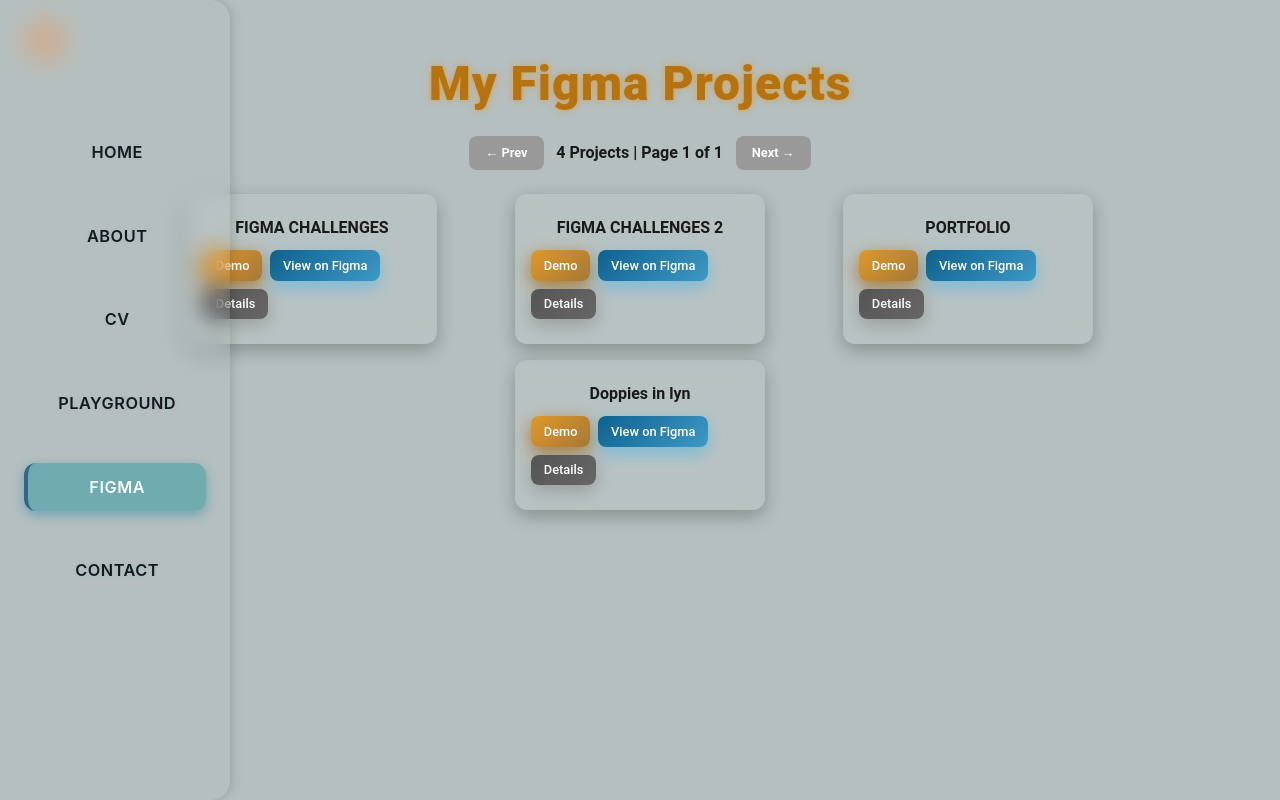
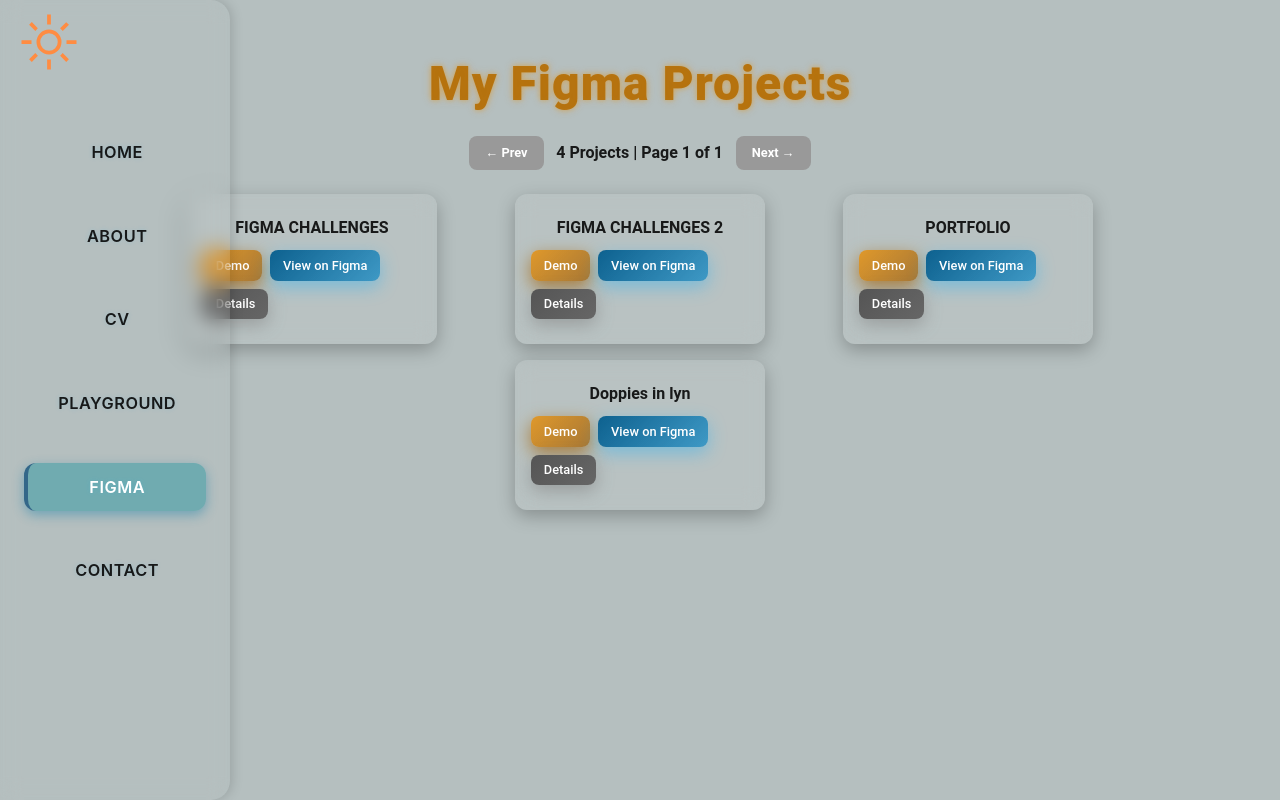
Before and after one commit to Steffycoding/PORTFOLIO, a Nuxt app: page /figma in a window 1280 px wide. Built offline with nearby package versions, Linux system fonts and the light colour scheme.

Commit message:
toggling

```diff
--- a/pages/about.vue
+++ b/pages/about.vue
@@ -42,7 +42,7 @@
   position: fixed;
   top: 1.5vh;
   left: 1.5vw;
-  width: clamp(40px, 6vw, 70px);
+  width: clamp(35px, 5.5vw, 60px);
   z-index: 1100;
   cursor: pointer;
 }
@@ -50,7 +50,7 @@
   width: 100%;
 }
 .theme-toggle:hover {
-  transform: scale(1.12);
+  transform: scale(1.1);
   transition: transform 0.2s ease;
 }
 
--- a/pages/cv.vue
+++ b/pages/cv.vue
@@ -368,6 +368,23 @@
   padding-left: 1rem;
 }
 
+/* Theme toggle */
+.theme-toggle {
+  position: fixed;
+  top: 1.5vh;
+  left: 1.5vw;
+  width: clamp(35px, 5.5vw, 60px);
+  z-index: 1100;
+  cursor: pointer;
+}
+.theme-toggle img {
+  width: 100%;
+}
+.theme-toggle:hover {
+  transform: scale(1.1);
+  transition: transform 0.2s ease;
+}
+
 /* ---------------- Responsive ---------------- */
 
 /* Small Mobile Devices */
--- a/pages/figma.vue
+++ b/pages/figma.vue
@@ -405,6 +405,22 @@
   font-size: 1.3rem;
 }
 
+/* Theme toggle */
+.theme-toggle {
+  position: fixed;
+  top: 1.5vh;
+  left: 1.5vw;
+  width: clamp(35px, 5.5vw, 60px);
+  z-index: 1100;
+  cursor: pointer;
+}
+.theme-toggle img {
+  width: 100%;
+}
+.theme-toggle:hover {
+  transform: scale(1.1);
+  transition: transform 0.2s ease;
+}
 
 /* Responsive Grid */
 @media (max-width: 1200px) {
--- a/pages/playground.vue
+++ b/pages/playground.vue
@@ -143,6 +143,7 @@
 </script>
 
 <style scoped>
+
 /* Page Title */
 .page-title {
   text-align: center;
@@ -326,6 +327,22 @@
 .github-btn { background: #13AEFB; color: #fff; }
 .close-btn:hover, .github-btn:hover { transform: scale(1.05); box-shadow: 0 4px 12px rgba(0,0,0,0.25); }
 
+/* Theme toggle */
+.theme-toggle {
+  position: fixed;
+  top: 1.5vh;
+  left: 1.5vw;
+  width: clamp(35px, 5.5vw, 60px);
+  z-index: 1100;
+  cursor: pointer;
+}
+.theme-toggle img {
+  width: 100%;
+}
+.theme-toggle:hover {
+  transform: scale(1.1);
+  transition: transform 0.2s ease;
+}
 
 /* Responsive Grid */
 @media (max-width: 1200px) {
--- a/pages/welcome.vue
+++ b/pages/welcome.vue
@@ -295,6 +295,23 @@
   box-shadow: 0 12px 28px rgba(0,0,0,0.6);
 }
 
+/* Theme toggle */
+.theme-toggle {
+  position: fixed;
+  top: 1.5vh;
+  left: 1.5vw;
+  width: clamp(35px, 5.5vw, 60px);
+  z-index: 1100;
+  cursor: pointer;
+}
+.theme-toggle img {
+  width: 100%;
+}
+.theme-toggle:hover {
+  transform: scale(1.1);
+  transition: transform 0.2s ease;
+}
+
 /* --- Fully Responsive Layout --- */
 
 /* --- Large desktop / TV screens --- */
```
